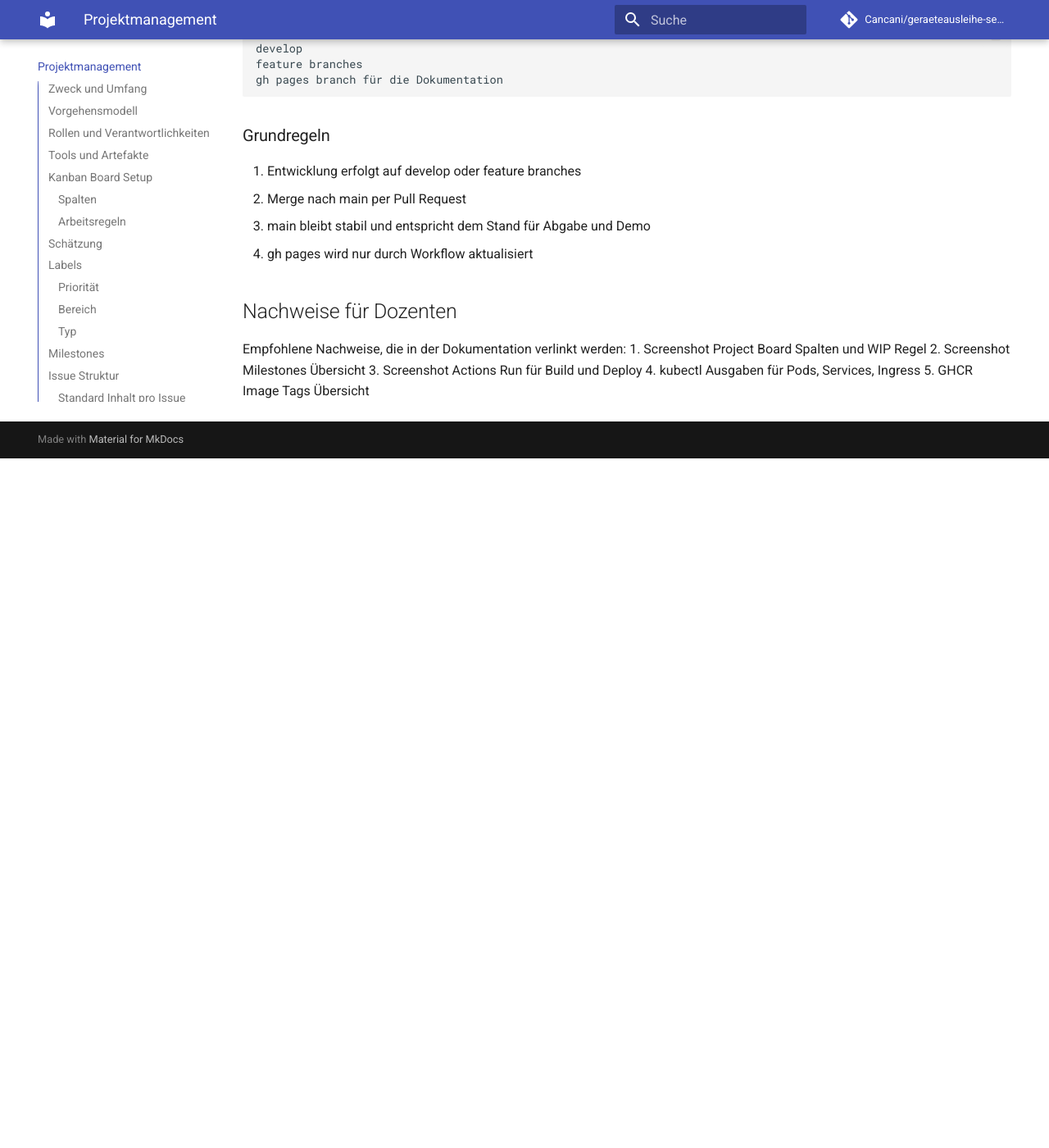
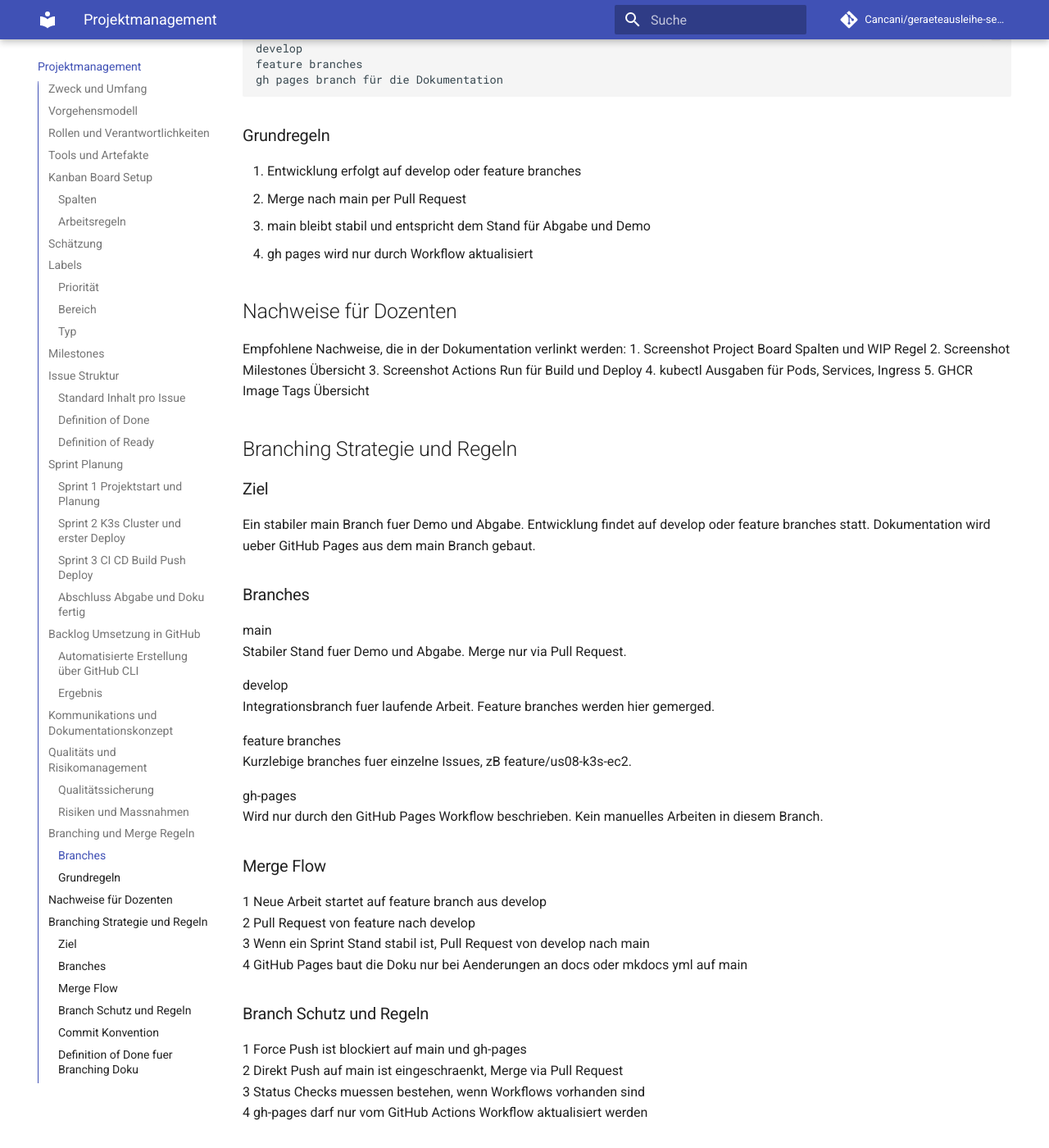
Before and after one commit to Cancani/geraeteausleihe-sem4, an MkDocs documentation site: the page built from docs/projektmanagement.md, in a window 1280 px wide and 1400 px high, scrolled down 5976 px. Shown: the whole window at 82% size. Built offline with MkDocs 1.6.1 and Material for MkDocs 9.7.7, drawn with Linux system fonts in a browser that asks for light colours; comment, search, counter and statistics services are not loaded; before the commit the page ends 6535 px from its top, so only the background shows below that; some of the changed text lies outside the part shown.

Commit message:
docs(pm): document branching strategy and rules

```diff
--- a/docs/projektmanagement.md
+++ b/docs/projektmanagement.md
@@ -219,3 +219,49 @@ Empfohlene Nachweise, die in der Dokumentation verlinkt werden:
 3. Screenshot Actions Run für Build und Deploy
 4. kubectl Ausgaben für Pods, Services, Ingress
 5. GHCR Image Tags Übersicht
+
+## Branching Strategie und Regeln
+
+### Ziel
+Ein stabiler main Branch fuer Demo und Abgabe. Entwicklung findet auf develop oder feature branches statt. Dokumentation wird ueber GitHub Pages aus dem main Branch gebaut.
+
+### Branches
+main
+Stabiler Stand fuer Demo und Abgabe. Merge nur via Pull Request.
+
+develop
+Integrationsbranch fuer laufende Arbeit. Feature branches werden hier gemerged.
+
+feature branches
+Kurzlebige branches fuer einzelne Issues, zB feature/us08-k3s-ec2.
+
+gh-pages
+Wird nur durch den GitHub Pages Workflow beschrieben. Kein manuelles Arbeiten in diesem Branch.
+
+### Merge Flow
+1 Neue Arbeit startet auf feature branch aus develop
+2 Pull Request von feature nach develop
+3 Wenn ein Sprint Stand stabil ist, Pull Request von develop nach main
+4 GitHub Pages baut die Doku nur bei Aenderungen an docs oder mkdocs yml auf main
+
+### Branch Schutz und Regeln
+1 Force Push ist blockiert auf main und gh-pages
+2 Direkt Push auf main ist eingeschraenkt, Merge via Pull Request
+3 Status Checks muessen bestehen, wenn Workflows vorhanden sind
+4 gh-pages darf nur vom GitHub Actions Workflow aktualisiert werden
+
+### Commit Konvention
+Konvention: type scope: message
+
+Beispiele:
+docs(pm): update sprint documentation
+docs(arch): add target architecture overview
+ci(pages): enable manual docs deployment
+ci(cd): deploy to k3s on push to main
+feat(k8s): add deployment and service manifests
+fix(ci): correct ghcr image tag
+
+### Definition of Done fuer Branching Doku
+1 Dokumentation ist committed und gepusht
+2 Regeln sind im README oder docs referenziert
+3 Issue US05 ist im Board auf Done
```
